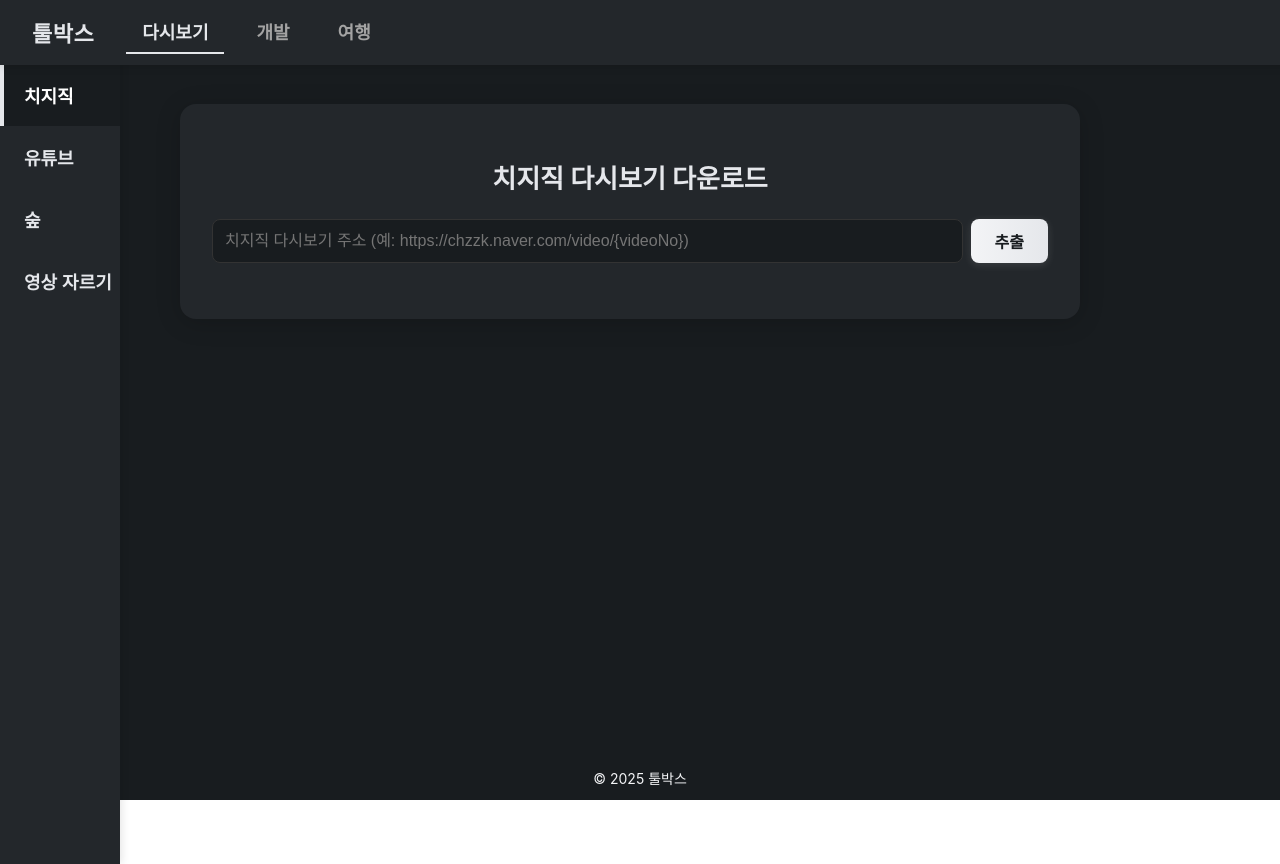
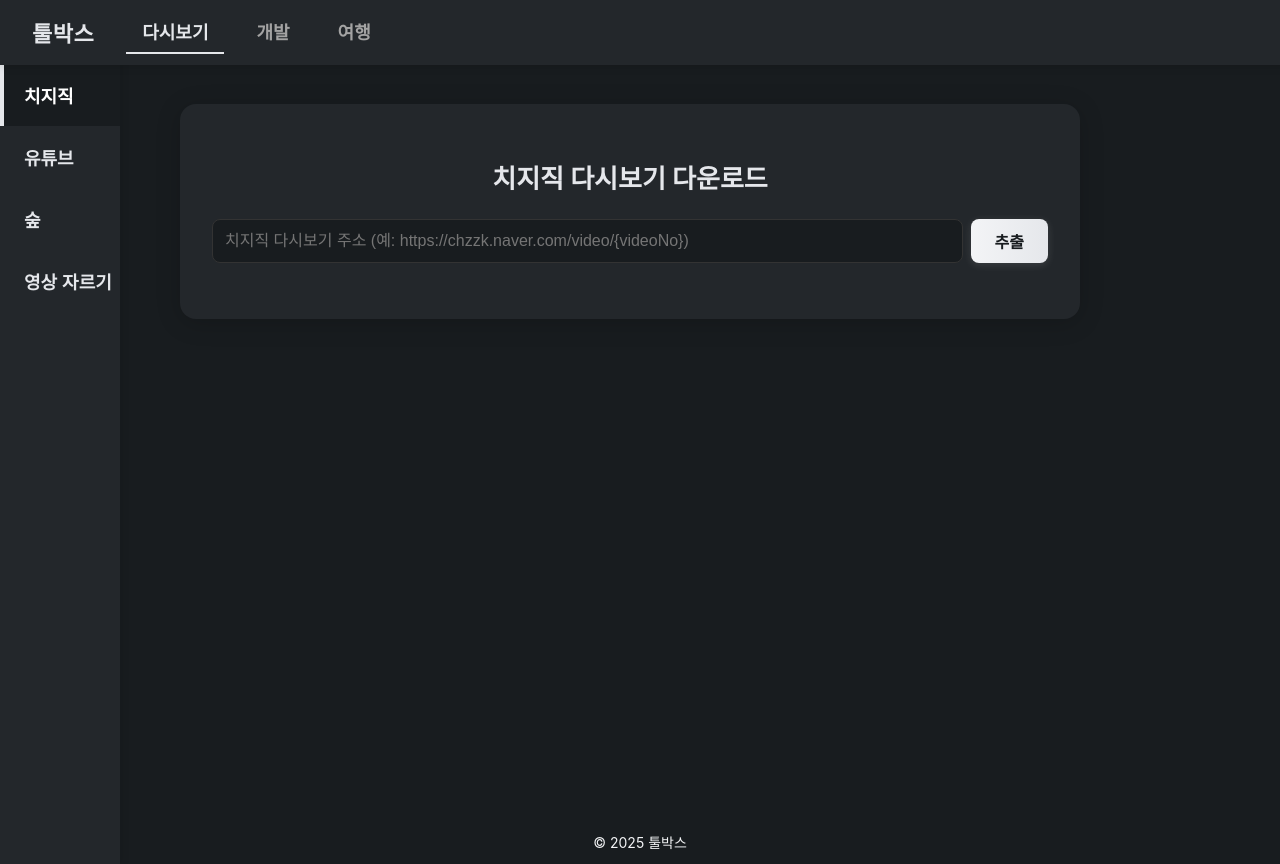
Before and after one commit to debuffcc/toolbox-frontend, a React (Create React App) app: page /replay/chzzk in a window 1280 px wide. Before the commit the page ends 800 px from the top, so only its background shows below. Built offline with nearby package versions, Linux system fonts and the light colour scheme.

Commit message:
feat: 푸터 텍스트 위치 변경

```diff
--- a/src/App.tsx
+++ b/src/App.tsx
@@ -119,6 +119,8 @@
         position: "relative",
         minHeight: "100vh",
         background: "#181c1f",
+        display: "flex",
+        flexDirection: "column",
       }}
     >
       {/* 모바일 오버레이 사이드바 */}
@@ -163,6 +165,7 @@
           </div>
         </div>
       )}
+      <div style={{ display: "flex", flex: 1 }}>
         {/* 메인 컨텐츠 */}
         <div
           className="main-content"
@@ -206,7 +209,9 @@
             <Route
               path="*"
               element={
-              <div style={{ color: "#fff", padding: 40, textAlign: "center" }}>
+                <div
+                  style={{ color: "#fff", padding: 40, textAlign: "center" }}
+                >
                   페이지를 찾을 수 없습니다.
                 </div>
               }
@@ -235,19 +240,16 @@
               <GoogleAd />
             </div>
           )}
+      </div>
+      {/* 푸터: 사이드바 제외 전체 가로의 가운데에 위치 */}
       <footer
         style={{
-          position: "fixed",
-          left: 0,
-          bottom: 0,
-          width: "100vw",
+          width: "100%",
           textAlign: "center",
           color: "#f3f4f6",
           fontSize: 14,
-          padding: "16px 0 12px 0",
+          padding: "32px 0 12px 0",
           background: "transparent",
-          zIndex: 100,
-          pointerEvents: "none",
           userSelect: "none",
         }}
       >
```
Lines whose indentation alone changed are shown as unchanged.
